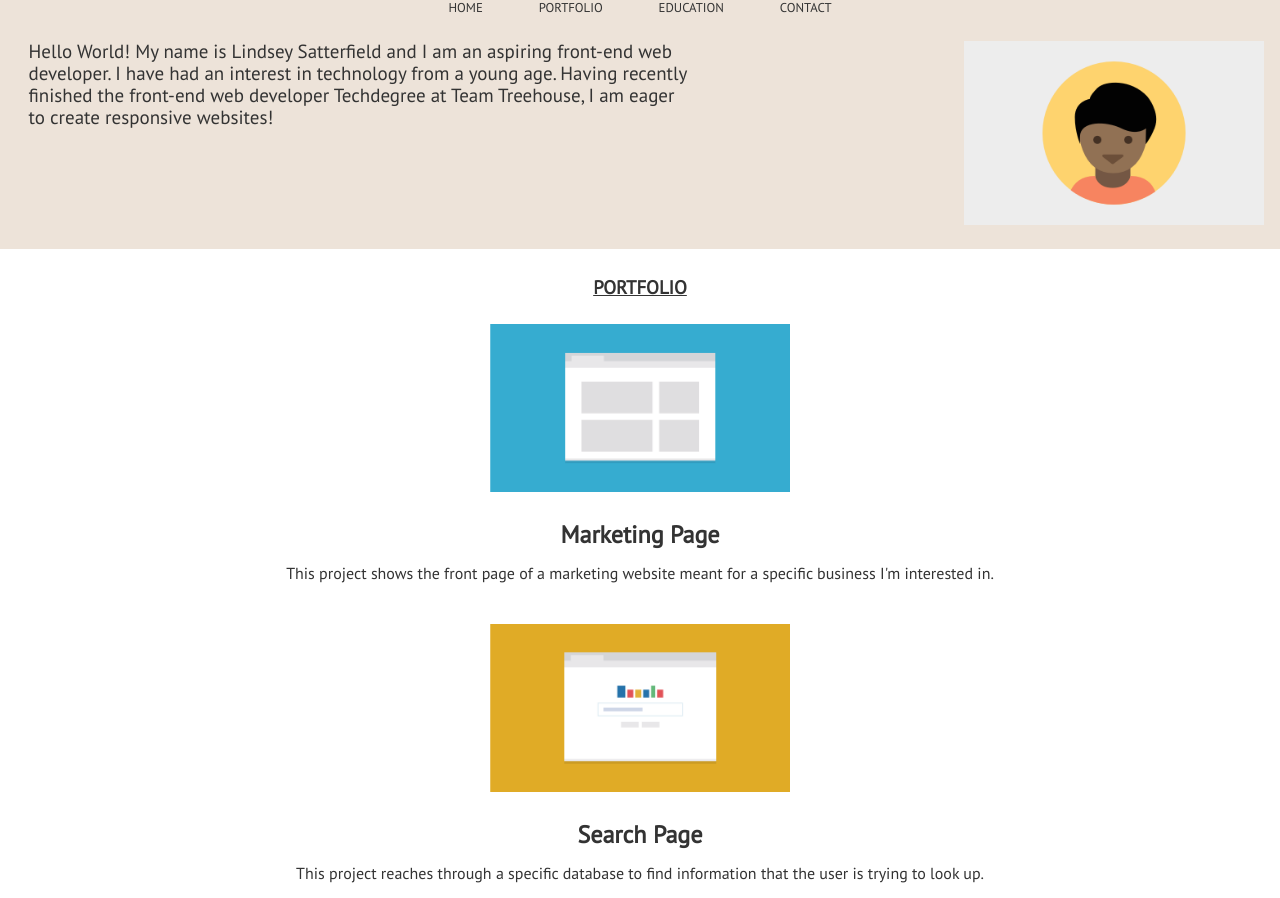
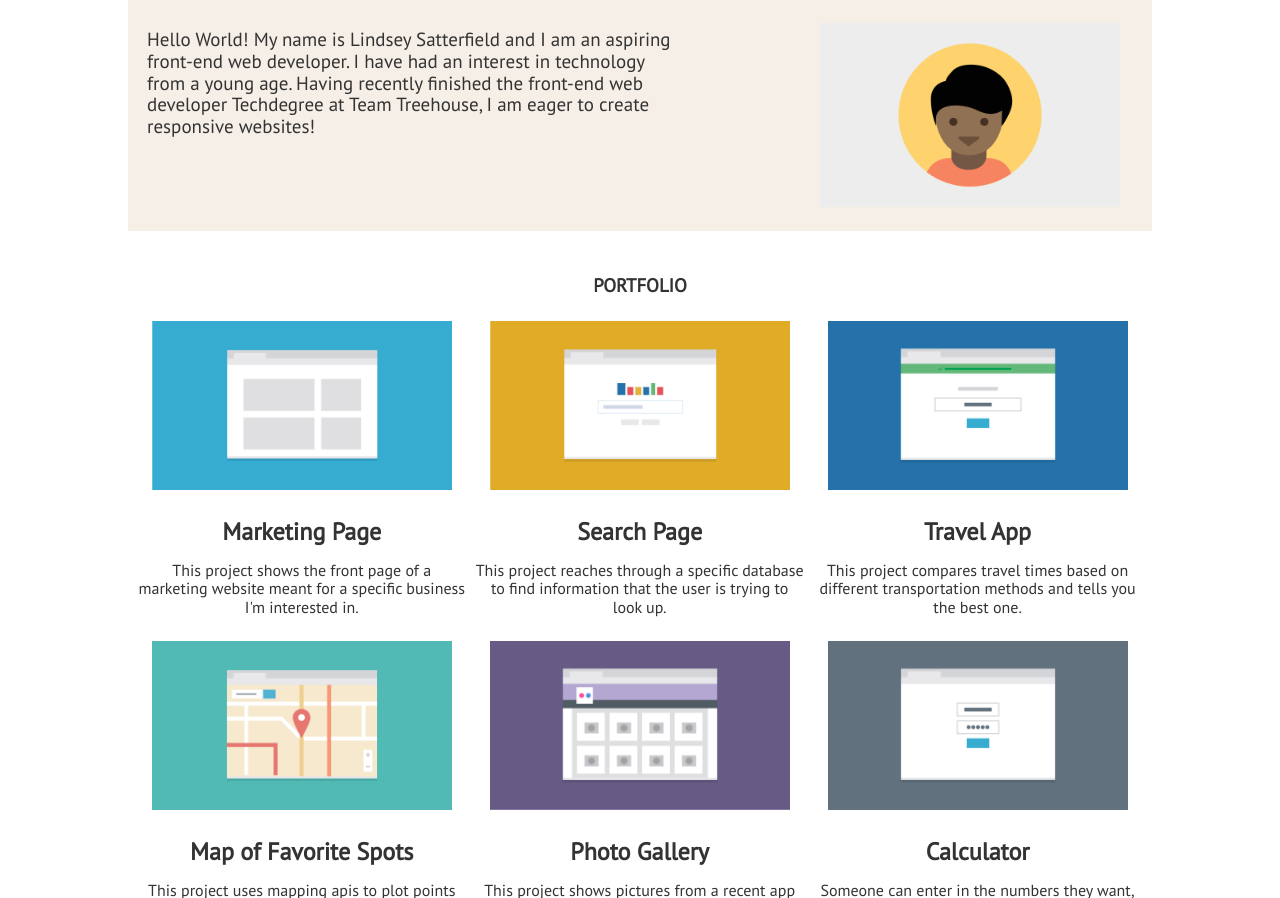
Before and after one commit to lindseysatterfield/Mobile-first-Responsive-Layout, a plain HTML site: page index.html in a window 1280 px wide. Shown: the part 78-976 px from the top of the page. Drawn offline with Linux system fonts and the light colour scheme.

Commit message:
Updated styles

```diff
--- a/css/styles.css
+++ b/css/styles.css
@@ -2,27 +2,33 @@
   box-sizing: border-box;
   padding: 0;
   margin: 0;
+  list-style-type: none;
+  text-decoration: none;
  }
 
  body {
- max-width:100%;
+  max-width: 100%;
   text-align: center;
   font-family: 'PT Sans', serif;
   color: #333;
- background-color: #EDE3D9;
 }
 
  /* ===== HEADER ===== */
 
  .name {
   text-decoration: none;
- margin-top: .5em;
+  margin-top: 0;
   margin-bottom: 0;
+  padding-top: .5em;
   font-family: 'Varela Round', sans-serif;
  }
 
+ header {
+   background-color: #F5EFE7;
+   padding-bottom: 1em;
+ }
+
  li a {
-  list-style-type: none;
    display: block;
    margin: .5em;
    padding: 0.625em;
@@ -32,7 +38,6 @@ body {
 
   a {
    color: inherit;
-  text-decoration: none;
  }
 
  a:hover {
@@ -54,8 +59,8 @@ img {
  }
 
  .main-section {
- background-color: white;
-
+  background-color: #ffffff;
+  padding-bottom: 1em;
  }
 
  .intro {
@@ -69,19 +74,10 @@ h3 {
   padding-top: 1.5em;
   text-align: center;
   text-transform: uppercase;
- text-decoration: underline;
  }
 
  h2 {
   margin-bottom: 0.625em;
-}
-
-.main-section {
-  padding-bottom: .5em;
-}
-
-p {
-  margin: 1em .5em;
  }
 
  #education {
@@ -93,16 +89,25 @@ p {
    margin: .5em;
  }
 
+ #contact,
+ footer,
+ .email  {
+   background-color: #F5EFE7;
+ }
+
+ #contact p {
+   padding: .5em;
+ }
+
  /* ===== FOOTER ===== */
 
  footer {
-  margin: .5em;
+   padding: 0 .4em;
  }
 
  footer h4 {
    float: left;
-  margin-top: .5em;
-  margin-bottom: 1em;
+   padding: .7em 0;
    font-family: 'Varela Round', sans-serif;
  }
 
@@ -115,9 +120,7 @@ footer h4 {
   background-color: transparent;
   float: right;
   text-transform: uppercase;
- margin-left: 1em;
- margin-top: .5em;
- margin-bottom: 1em;
+  padding: .7em 0;
   font-family: 'Varela Round', sans-serif;
   font-weight: bold;
  }
@@ -125,6 +128,9 @@ footer h4 {
  /* ===== TABLET ===== */
 
  @media (min-width: 768px) {
+
+/* ===== HEADER ===== */
+
 
  .top-nav li  {
    display: inline-block;
@@ -136,6 +142,10 @@ footer h4 {
 
  li a {
    background-color: transparent;
+}
+
+ .top-nav li a:hover {
+  background-color: white;
 }
 
  .profile-img {
@@ -156,8 +166,16 @@ header {
    font-size: 1.188em;
    margin-top: 0;
    margin-bottom: 0;
+   padding: 0 1em;
 }
 
+/* ===== MAIN ===== */
+ .items {
+  float: left;
+  width: 45%;
+  margin: 0 auto;
+  padding-left: 4.6em;
+}
 
  .logos {
    display: block;
@@ -165,13 +183,19 @@ header {
    padding-top: 1em;
 }
 
+ .p-contact {
+   margin: 0 5em;
+ }
+/* ===== FOOTER ===== */
+
  footer {
   margin: 0;
  }
 
  footer h4 {
- margin-top: 1em;
- margin-left: 1em;
+  padding-top: 1em;
+  padding-bottom: 1em;
+  padding-left: .5em;
  }
 
  .tablet-nav {
@@ -180,7 +204,6 @@ footer h4 {
 
  .tablet-nav li {
    display: inline-block;
-  list-style-type: none;
    font-family: 'Varela Round', sans-serif;
    font-size: .8rem;
    font-weight: bold;
@@ -197,13 +220,85 @@ footer h4 {
    display: none;
  }
 
+}
+/* ===== DESKTOP ===== */
+
+ @media (min-width: 1024px) {
+
+  body {
+    max-width: 1024px;
+    text-align: center;
+    margin: 0 auto;
+    background-color: #ffffff;
+  }
+
+/* ===== HEADER ===== */
+  .name {
+    float: left;
+    padding-left: .5em;
+    margin-top: .5em;
+  }
+
+  .top-nav {
+    float: right;
+    margin-top: 1em;
+    padding-right: .5em;
+   }
+
+ .top-nav a {
+   padding: 0;
+   margin: 0;
+   font-size: 1rem;
+   font-family: 'Varela Round', sans-serif;
+   font-weight: bold;
+  }
+
+  .top-nav li a:hover {
+    background-color: white;
+  }
+
+  .intro {
+    margin-top: 2em;
+  }
+
+  .profile-img {
+    margin-top: 2em;
+    margin-right: 2em;
+  }
+
+/* ===== MAIN ===== */
+
+  .main-section,
+  #contact {
+    padding-bottom: 1em;
+  }
+
+  .items {
+    width: 33%;
+    margin: 0 auto;
+    padding-left: .6em;
+    text-align: center;
+  }
+
+  .logos {
+    display: inline-block;
+    padding: 0 1.5em;
+  }
+
+  .treehouse {
+    padding-bottom: 2em;
+  }
+
+  .p-contact {
+    margin: .5em 15em;
+  }
+
+}
+
+/* ===== CLEARFIX ===== */
+
   .clearfix::after {
     content: "";
     clear: both;
     display: table;
   }
-
-
-
-
-}
--- a/index.html
+++ b/index.html
@@ -1,4 +1,5 @@
 <!DOCTYPE html>
+<html lang="en">
 <head>
   <meta charset="utf-8">
   <meta name="viewport" content="width=device-width, initial-scale=1">
@@ -13,7 +14,7 @@
 <body>
 <!--========= BEGIN HEADER =========-->
 	<header>
-		<div>
+		<div class="nav clearfix">
    <nav>
        <h1 class="name">Lindsey Satterfield</h1>
         <ul class="top-nav">
@@ -38,6 +39,11 @@
 	<section class="main-section">
 		<div id="portfolio">
 			<h3>Portfolio</h3>
+		</div>
+
+		<div class="portfolio-items clearfix">
+
+				<div class="items">
 					<img src="images/portfolio-1.png" alt="Marketing Page image">
 					<h2>Marketing Page</h2>
 					<p>
@@ -45,7 +51,7 @@
 					</p>
 				</div>
 
-		<div>
+		<div class="items">
 			<img src="images/portfolio-2.png" alt="Search Page image">
 			<h2>Search Page</h2>
 			<p>
@@ -53,15 +59,15 @@
 			</p>
 		</div>
 
-		<div>
+		<div class="items">
 			<img src="images/portfolio-3.png" alt="Travel app image">
 			<h2>Travel App</h2>
-			<p class="travel-description">
+			<p>
 				This project compares travel times based on different transportation methods and tells you the best one.
 			</p>
 		</div>
 
-		<div>
+		<div class="items">
 				<img src="images/portfolio-4.png" alt="Map of Favorite Spots image">
 				<h2>Map of Favorite Spots</h2>
 				<p>
@@ -69,7 +75,7 @@
 				</p>
 		</div>
 
-		<div class="photo-gallery">
+		<div class="items">
 				<img src="images/portfolio-5.png" alt="Photo Gallery image">
 				<h2>Photo Gallery</h2>
 				<p>
@@ -77,12 +83,13 @@
 				</p>
 		</div>
 
-		<div>
+		<div class="items">
 				<img src="images/portfolio-6.png" alt="Calculator app image">
 				<h2>Calculator</h2>
 				<p>
 					Someone can enter in the numbers they want, and press the big blue button and get the result.
 				</p>
+		</div>
 	</div>
 	</section>
 
@@ -91,7 +98,7 @@
 		<div id="education">
 			<h3>Education</h3>
 				<img src="images/icons.png" alt="HTML, CSS, and Javascript logos" class="logos">
-			<a href="https://teamtreehouse.com/" target="_blank"><img src="images/treehouse.png" alt="Team Treehouse logo" class="logos">
+			<a href="https://teamtreehouse.com/" target="_blank"><img src="images/treehouse.png" alt="Team Treehouse logo" class="logos treehouse">
 			</a>
 			<a href="https://utk.edu/" target="_blank"><img src="images/UT-logo.png" alt="University of Tennessee logo" class="logos">
 			</a>
```
Lines whose indentation alone changed are shown as unchanged.
